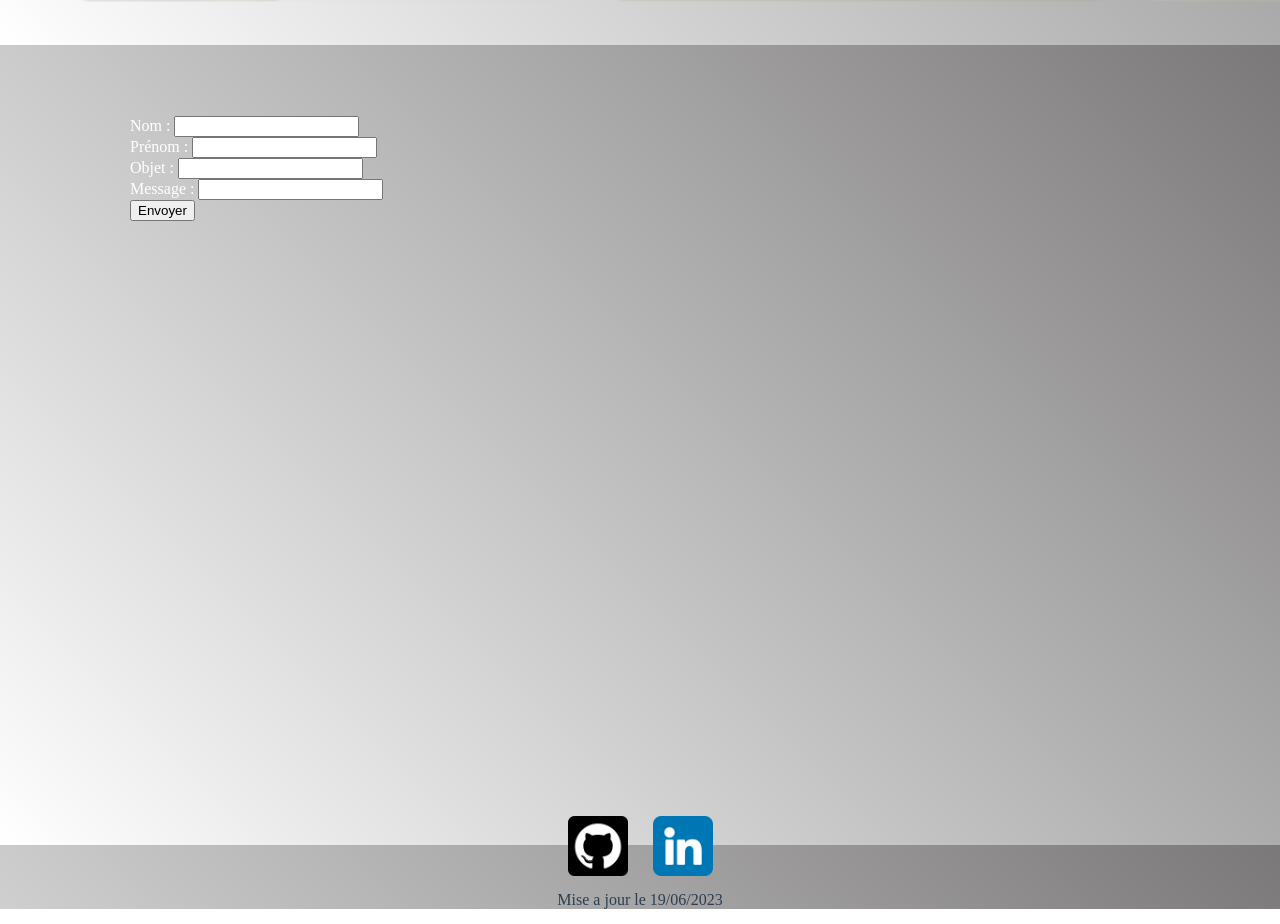
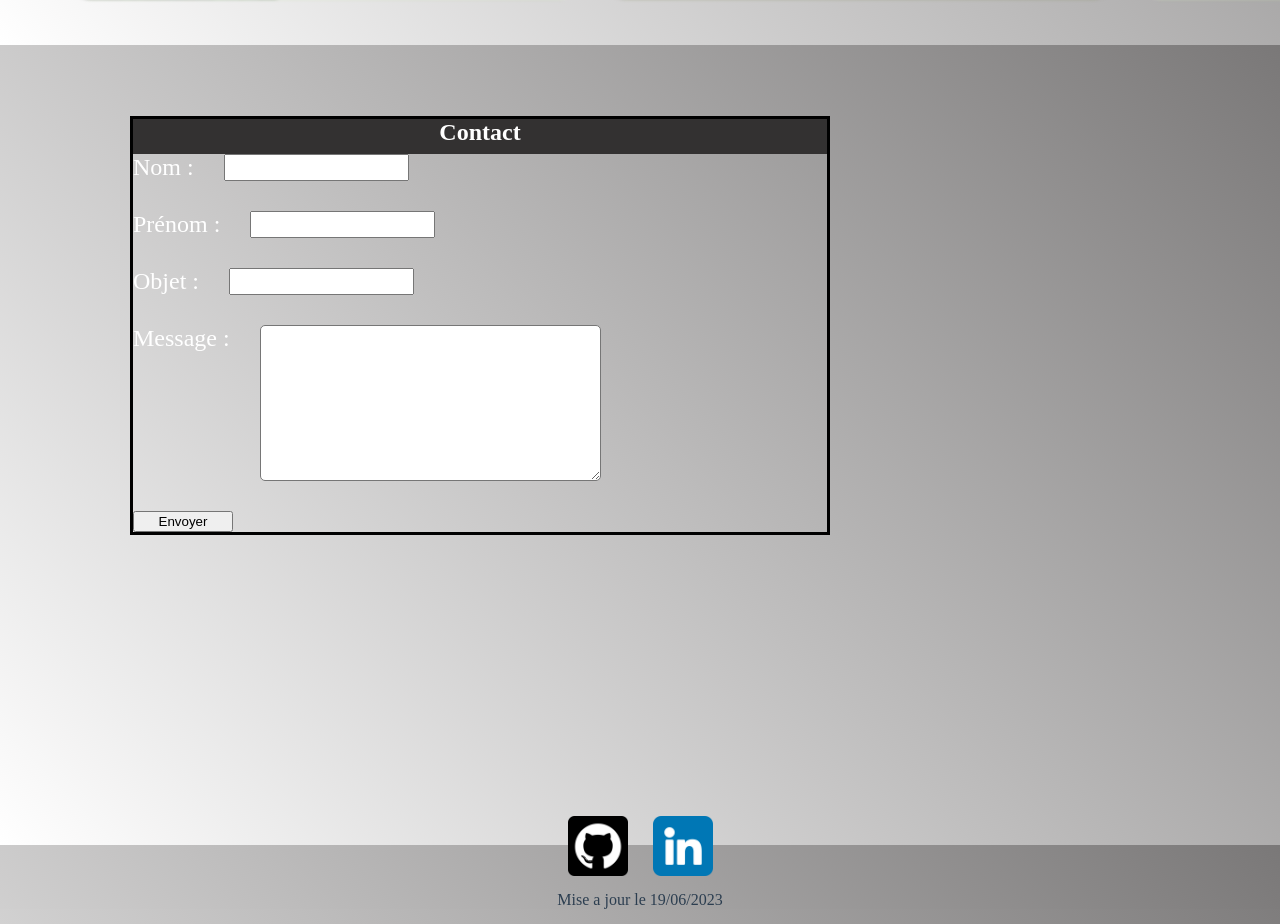
Before and after one commit to Sikiroux/Portfolio_VueJS, a Vue app in the folder Portfolio/: page / in a window 1280 px wide. Shown: the part 770-1694 px from the top of the page. Built offline with nearby package versions, Linux system fonts and the light colour scheme.

Commit message:
Add contact section

```diff
--- a/Portfolio/src/components/Contact.vue
+++ b/Portfolio/src/components/Contact.vue
@@ -8,14 +8,14 @@ function preventSubmit(event) {
 }
 
 function executeFunction() {
-    preventSubmit();
-    console.log("here")
+    preventSubmit(event);
 }
 </script>
 
 <template>
-    <section>
+    <section id="contact">
         <form>
+            <legend>Contact</legend>
             <div class="input-container">
                 <label for="lastname">Nom : </label>
                 <input type="text" id="lastname">
@@ -28,9 +28,9 @@ function executeFunction() {
                 <label for="object">Objet : </label>
                 <input type="text" id="object">
             </div>
-            <div class="input-container">
+            <div class="input-container message">
                 <label for="message">Message : </label>
-                <input type="text" id="message">
+                <textarea id="message" rows="10" cols="40"></textarea>
             </div>
             <button type="submit" ref="button" @click="executeFunction">Envoyer</button>
         </form>
@@ -40,5 +40,37 @@ function executeFunction() {
 <style scoped>
     section {
         height: 700px;
+        font-size: 1.5rem;
+        display: flex;
+        flex-direction: column;
     }
+
+    form {
+        display: flex;
+        flex-direction: column;
+        width: 700px;
+        border: 3px solid black;
+    }
+
+    legend{
+        text-align: center;
+        font-weight: bold;
+        height: 35px;
+        background-color: rgb(51, 49, 49);
+    }
+
+    form .input-container {
+        padding-bottom: 30px;
+        display: flex;
+        gap: 30px;
+    }
+
+    textarea {
+        border-radius: 5px;
+    }
+
+    form button   {
+        width: 100px;
+    }
+
 </style>
--- a/Portfolio/src/components/Footer.vue
+++ b/Portfolio/src/components/Footer.vue
@@ -24,6 +24,7 @@
         flex-direction: column;
         align-items: center;
         text-align: center;
+        margin-bottom: 15px;
     }
 
     nav{
--- a/Portfolio/src/components/Header.vue
+++ b/Portfolio/src/components/Header.vue
@@ -12,7 +12,7 @@ import { onMounted } from "vue";
         <nav class="navigation">
             <a href="#">Présentation</a>
             <a href="#">Créations</a>
-            <a href="#">Contact</a>
+            <a href="#contact">Contact</a>
         </nav>
     </header>
 </template>
--- a/Portfolio/src/components/ModalProject.vue
+++ b/Portfolio/src/components/ModalProject.vue
@@ -1,5 +1,5 @@
 <script setup>
-import { onMounted, ref, defineProps } from 'vue';
+import { onMounted, ref } from 'vue';
 import {useModalStore} from '../stores/modal'
 
 
--- a/Portfolio/src/components/Slideshow.vue
+++ b/Portfolio/src/components/Slideshow.vue
@@ -15,11 +15,9 @@ let imageLinks = ref("");
 
 function openModal() {
     display.value = true;
-    console.log(display.value);
 }
 
 function getDataForModal(slide) {
-    console.log(title.value);
     title.value = slide.title;
     date.value = slide.date;
     technology.value = slide.technology;
```
